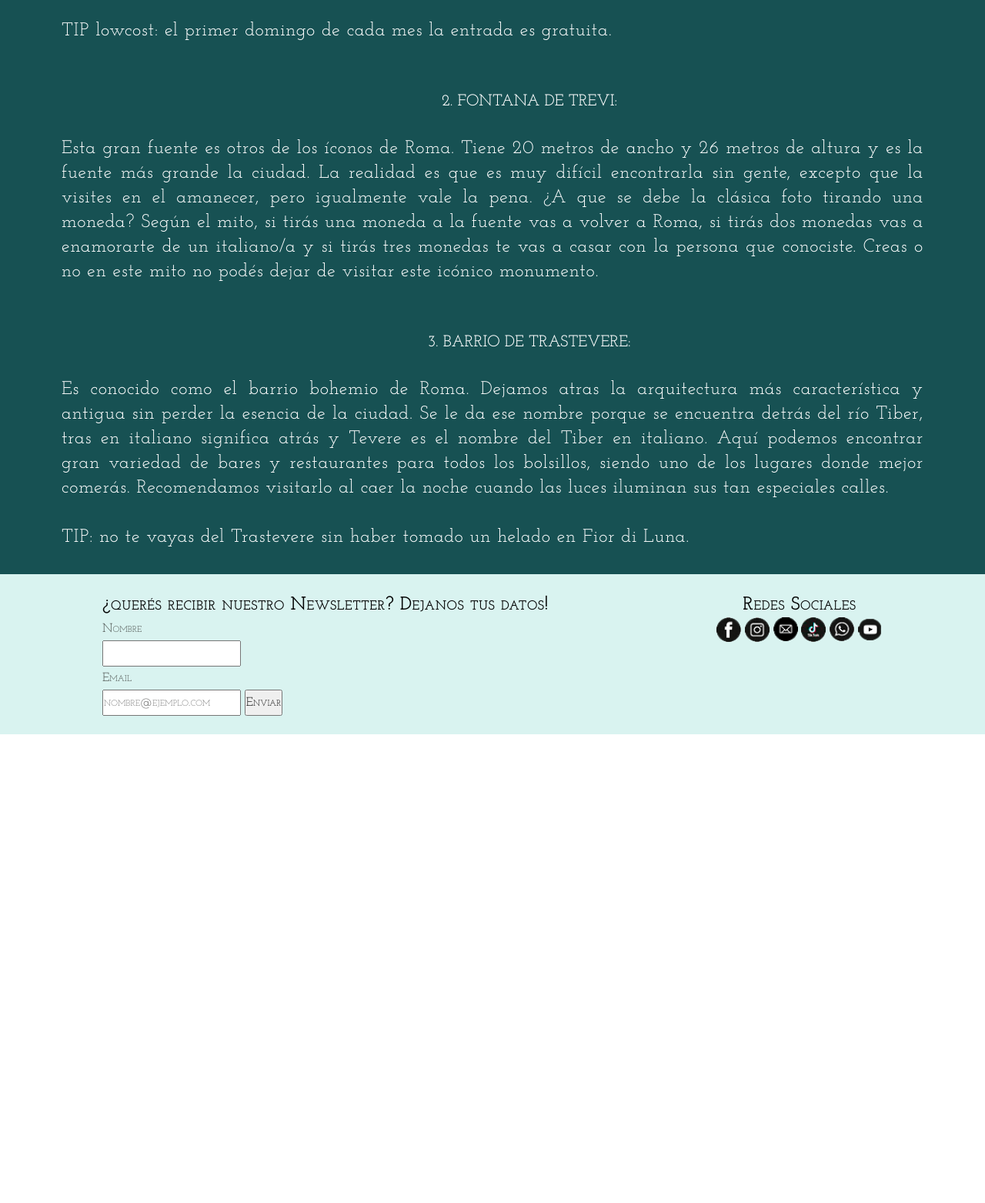
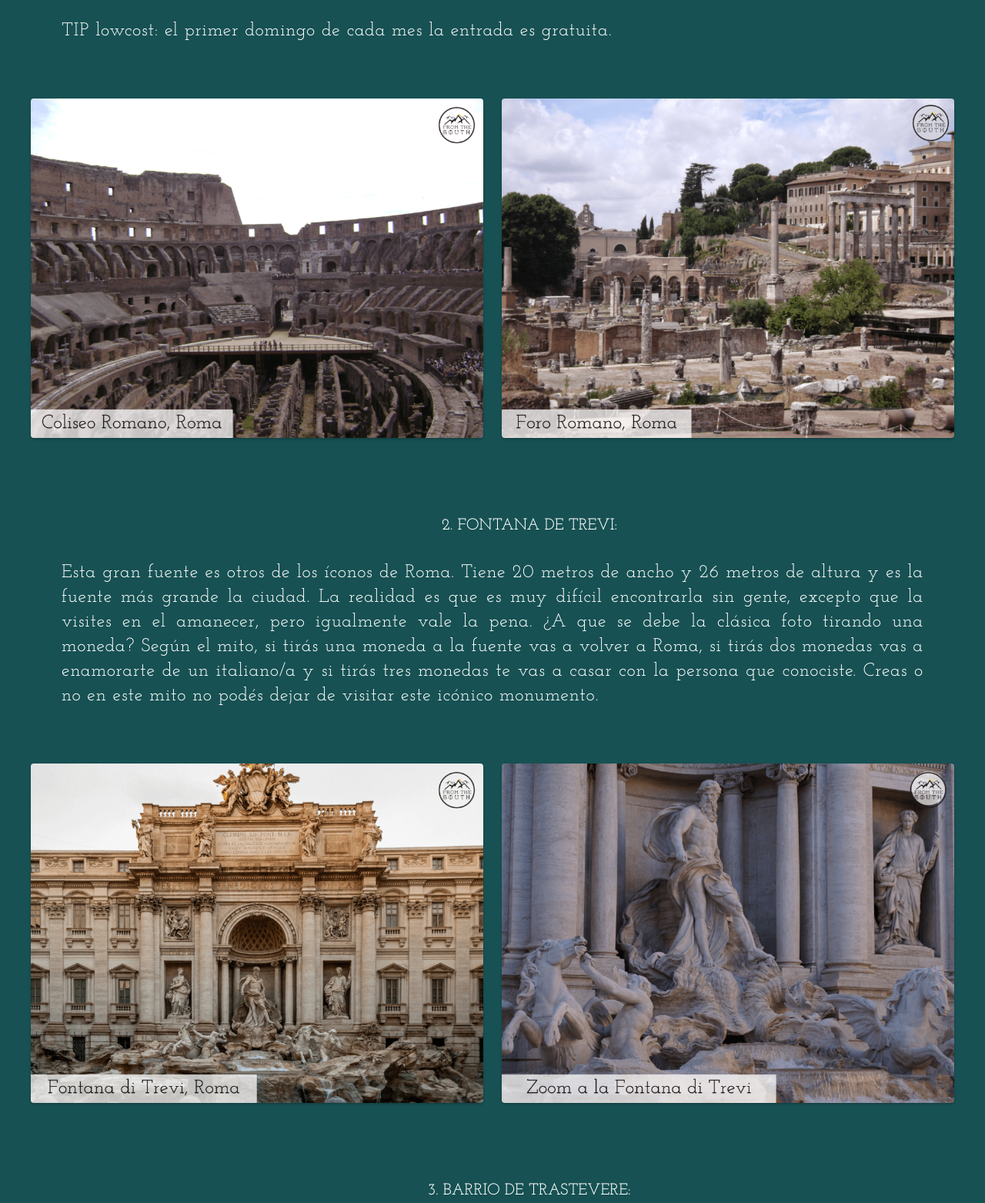
Before and after one commit to rociosoldati/fromthesouth, a plain HTML site: page roma.html in a window 1280 px wide. Shown: the part 840-2403 px from the top of the page at 77% size. Before the commit the page ends 1794 px from the top, so only its background shows below. Drawn offline with nearby package versions, Linux system fonts and the light colour scheme.

Commit message:
terminando la guia de roma

```diff
--- a/roma.html
+++ b/roma.html
@@ -61,11 +61,59 @@
       <h4>1. Coliseo Romano:</h4>
       <p>Es el anfiteatro más grande construido durante el Imperio Romano y una de las 7 Maravillas del Mundo. Cada año lo visitan más de 6 millones de personas. Recomendamos hacer la visita guiada en español, de esta forma no solo vamos a tener toda la información sobre este símbolo de Roma, sino también evitamos largas filas. Si prefieren visitarlo sin guía es recomendable llegar temprano. Otra opción es comprar la tarjeta Roma Pass. Actualmente el precio de la entrada es de 16€, incluye el acceso al Coliseo Romano, los Foros Romanos y el Palatino.</p>
       <p>TIP lowcost: el primer domingo de cada mes la entrada es gratuita.</p>
+      <div class="gallery-container">
+        <div class="tz-gallery">
+          <div class="row">
+            <div class="col-sm-8 col-md-6">
+              <a class="lightbox" href="#">
+                <img src="Imagenes/coliseo.png" alt="Coliseo Romano, Roma" title="Coliseo Romano, Roma">
+              </a>
+            </div>
+            <div class="col-sm-8 col-md-6">
+              <a class="lightbox" href="#">
+                <img src="Imagenes/foro.png" alt="Foro Romano, Roma" title="Foro Romano, Roma">
+              </a>
+            </div>
+          </div>
+        </div>
+      </div>
       <h4>2. Fontana de Trevi:</h4>
       <p>Esta gran fuente es otros de los íconos de Roma. Tiene 20 metros de ancho y 26 metros de altura y es la fuente más grande la ciudad. La realidad es que es muy difícil encontrarla sin gente, excepto que la visites en el amanecer, pero igualmente vale la pena. ¿A que se debe la clásica foto tirando una moneda? Según el mito, si tirás una moneda a la fuente vas a volver a Roma, si tirás dos monedas vas a enamorarte de un italiano/a y si tirás tres monedas te vas a casar con la persona que conociste. Creas o no en este mito no podés dejar de visitar este icónico monumento.</p>
+      <div class="gallery-container">
+        <div class="tz-gallery">
+          <div class="row">
+            <div class="col-sm-8 col-md-6">
+              <a class="lightbox" href="#">
+                <img src="Imagenes/fontana.png" alt="Fontana di Trevi, Roma" title="Fontana di Trevi, Roma">
+              </a>
+            </div>
+            <div class="col-sm-8 col-md-6">
+              <a class="lightbox" href="#">
+                <img src="Imagenes/zoom.png" alt="Cañón del Atuel, San Rafael" title="Cañón del Atuel, San Rafael">
+              </a>
+            </div>
+          </div>
+        </div>
+      </div>
       <h4>3. Barrio de Trastevere:</h4>
       <p>Es conocido como el barrio bohemio de Roma. Dejamos atras la arquitectura más característica y antigua sin perder la esencia de la ciudad. Se le da ese nombre porque se encuentra detrás del río Tiber, tras en italiano significa atrás y Tevere es el nombre del Tiber en italiano. Aquí podemos encontrar gran variedad de bares y restaurantes para todos los bolsillos, siendo uno de los lugares donde mejor comerás. Recomendamos visitarlo al caer la noche cuando las luces iluminan sus tan especiales calles.</p>
-      <p>TIP: no te vayas del Trastevere sin haber tomado un helado en Fior di Luna.</p>
+      <p>TIP: no te vayas del Trastevere sin haber tomado un helado en Fior di Luna</p>
+      <div class="gallery-container">
+        <div class="tz-gallery">
+          <div class="row">
+            <div class="col-sm-8 col-md-6">
+              <a class="lightbox" href="#">
+                <img src="Imagenes/tiber.png" alt="Río Tiber" title="Río Tiber">
+              </a>
+            </div>
+            <div class="col-sm-8 col-md-6">
+              <a class="lightbox" href="#">
+                <img src="Imagenes/trastevere.png" alt="Barrio Trastevere, Roma" title="Barrio Trastevere, Roma">
+              </a>
+            </div>
+          </div>
+        </div>
+      </div>
     </section>
     <footer class="footer flex-container1 section__color--claro">
         <div>
```
Also changed, not shown: GuiasSudamerica.html (+1 -1 lines), Imagenes/buz.png (deleted), Imagenes/coliseo.png (added), Imagenes/fontana.png (added), Imagenes/foro.png (added), Imagenes/tiber.png (added), Imagenes/trastevere.png (added), Imagenes/zoom.png (added).
